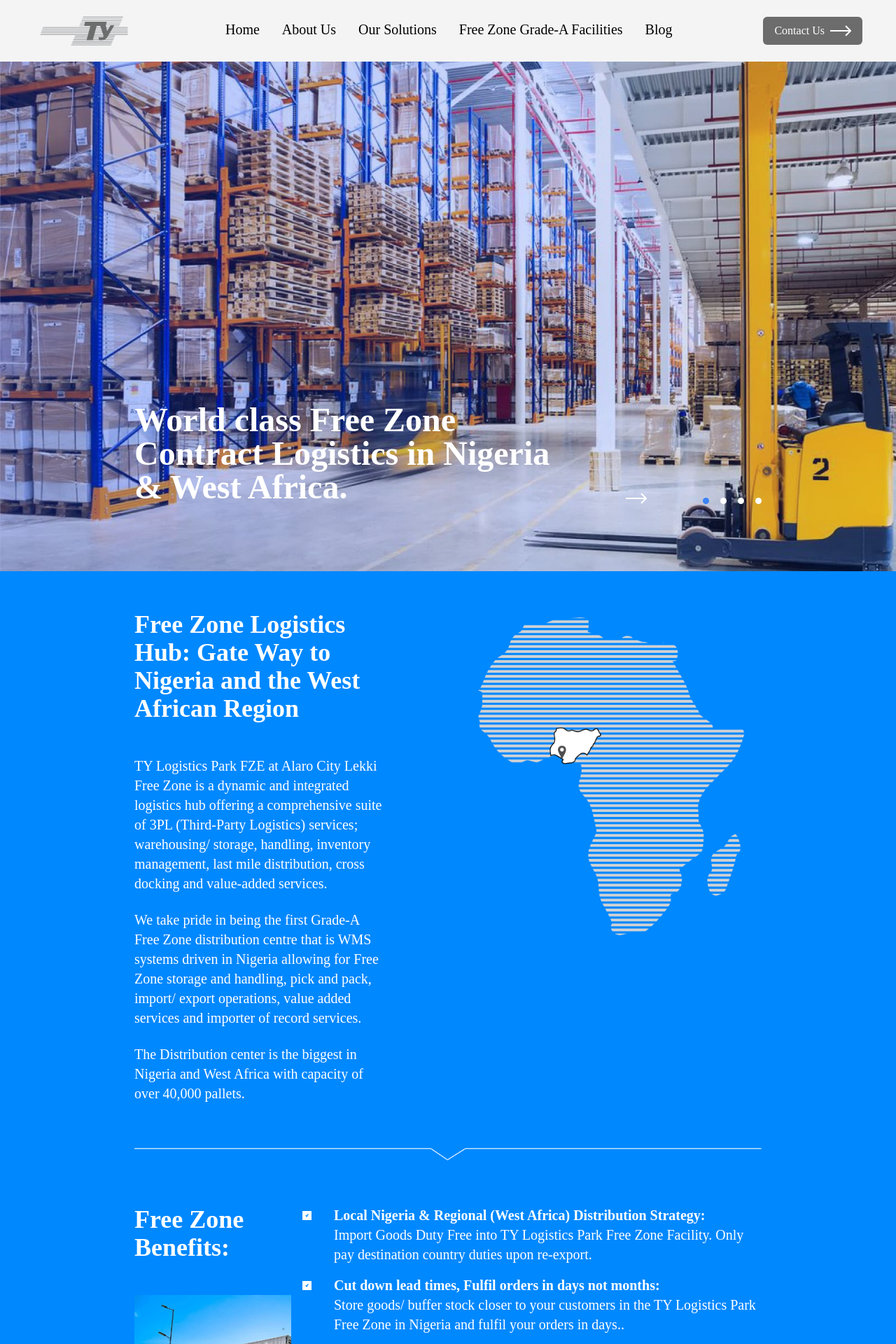
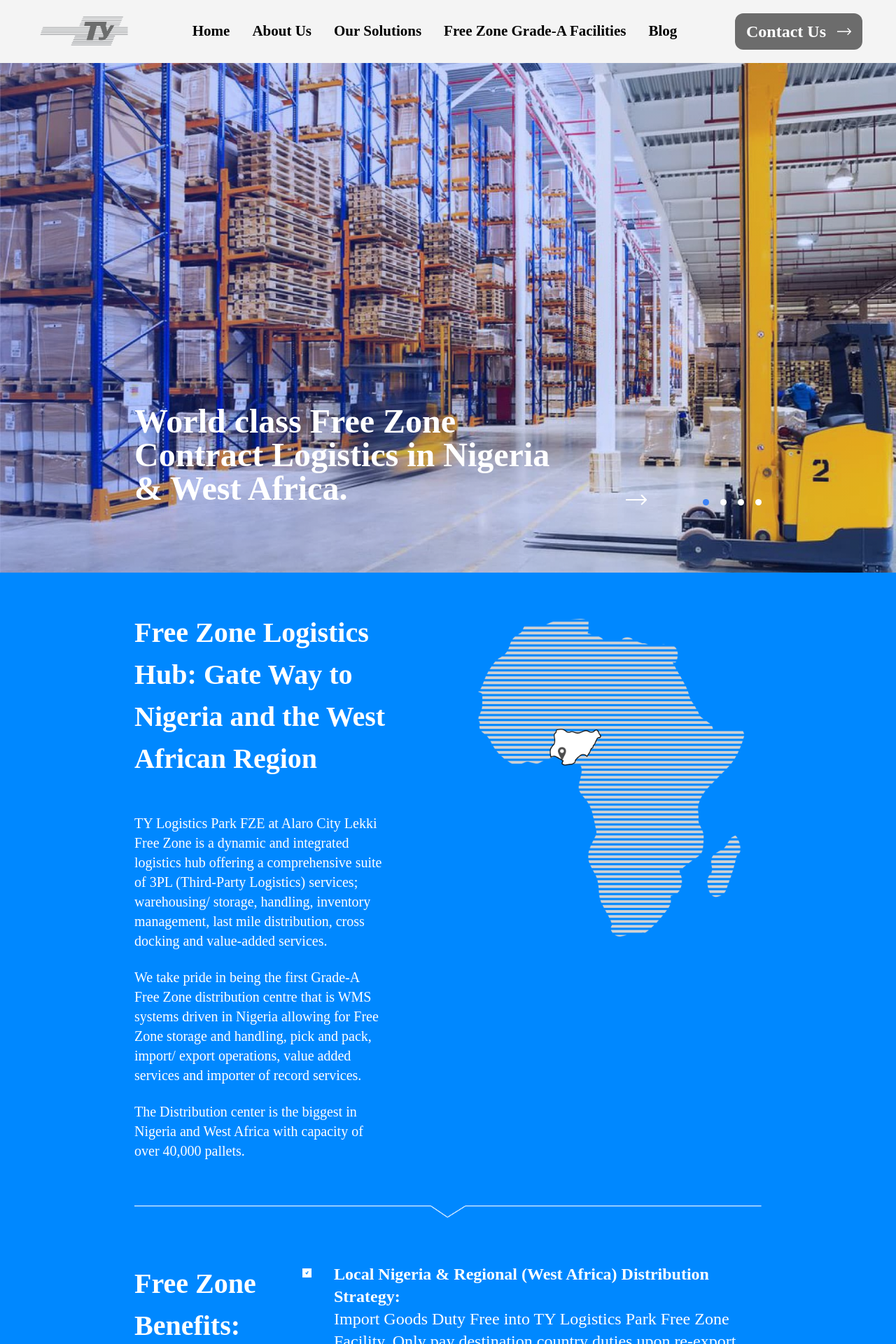
Before and after one commit to GlennOnyango/static_logistics, a PHP site: page / in a window 1280 px wide. Shown: the top 1920 px of the page at 70% size. Run offline with PHP 8.4, Linux system fonts and the light colour scheme; some libraries are stand-ins or nearby versions; some web fonts are replaced.

Commit message:
font and text update

```diff
--- a/src/index.html
+++ b/src/index.html
@@ -35,38 +35,44 @@
       <nav class="leading-12 hidden lg:flex">
         <ul class="flex justify-center gap-8">
           <li>
-            <a href="./" class="text-xl">Home</a>
+            <a href="./">Home</a>
           </li>
           <li>
-            <a href="./about-us/" class="text-xl">About Us</a>
+            <a href="./about-us/">About Us</a>
           </li>
           <li>
-            <a href="./solutions/" class="text-xl">Our Solutions</a>
+            <a href="./solutions/">Our Solutions</a>
           </li>
           <li>
-            <a href="./free-zone-grade-a-facilities/" class="text-xl"
+            <a href="./free-zone-grade-a-facilities/"
               >Free Zone Grade-A Facilities</a
             >
           </li>
 
           <li>
-            <a href="./blog/" class="text-xl">Blog</a>
+            <a href="./blog/">Blog</a>
           </li>
         </ul>
       </nav>
 
       <div class="flex items-center">
         <a
-          class="bg-gray_background text-white flex flex-row gap-2 px-4 py-2 w-fit h-fit text-dark_text_para rounded-md transition ease-in-out delay-150 hover:-translate-y-1 hover:scale-110 duration-300"
+          class="contact-btn bg-gray_background text-white flex flex-row justify-center items-center gap-4 px-4 py-2 w-fit h-fit text-dark_text_para rounded-xl transition ease-in-out delay-150 hover:-translate-y-1 hover:scale-110 duration-300"
           href="./contact-us/"
           >Contact Us
 
-          <img
-            src="assets/images/Arrow 2.png"
-            alt="Direction"
-            loading="lazy"
-            class="h-4 mt-1"
-          />
+          <svg
+            width="20"
+            height="16"
+            viewBox="0 0 30 16"
+            fill="none"
+            xmlns="http://www.w3.org/2000/svg"
+          >
+            <path
+              d="M29.7071 8.70711C30.0976 8.31659 30.0976 7.68342 29.7071 7.2929L23.3431 0.928934C22.9526 0.53841 22.3195 0.53841 21.9289 0.928934C21.5384 1.31946 21.5384 1.95262 21.9289 2.34315L27.5858 8L21.9289 13.6569C21.5384 14.0474 21.5384 14.6805 21.9289 15.0711C22.3195 15.4616 22.9526 15.4616 23.3431 15.0711L29.7071 8.70711ZM-8.74228e-08 9L29 9L29 7L8.74228e-08 7L-8.74228e-08 9Z"
+              fill="white"
+            />
+          </svg>
         </a>
       </div>
     </header>
@@ -76,22 +82,22 @@
     >
       <ul class="space-y-4">
         <li>
-          <a href="./" class="text-xl">Home</a>
+          <a href="./">Home</a>
         </li>
         <li>
-          <a href="./about-us/" class="text-xl">About Us</a>
+          <a href="./about-us/">About Us</a>
         </li>
         <li>
-          <a href="./solutions/" class="text-xl">Our Solutions</a>
+          <a href="./solutions/">Our Solutions</a>
         </li>
         <li>
-          <a href="./free-zone-grade-a-facilities/" class="text-xl"
+          <a href="./free-zone-grade-a-facilities/"
             >Free Zone Grade-A Facilities</a
           >
         </li>
 
         <li>
-          <a href="./blog/" class="text-xl">Blog</a>
+          <a href="./blog/">Blog</a>
         </li>
       </ul>
     </section>
@@ -189,12 +195,12 @@
           />
         </div>
         <div class="col-span-4 lg:col-span-2 flex flex-col">
-          <h1 class="text-4xl font-bold lg:text-start mb-12 lg:w-4/5">
+          <h1 class="text-[40px] font-bold lg:text-start mb-12 lg:w-4/5">
             Free Zone Logistics Hub: Gate Way to Nigeria and the West African
             Region
           </h1>
 
-          <p class="text-xl text-start mb-6 lg:w-4/5">
+          <p class="text-xl text-start font-light mb-6 lg:w-4/5">
             TY Logistics Park FZE at Alaro City Lekki Free Zone is a dynamic and
             integrated logistics hub offering a comprehensive suite of 3PL
             (Third-Party Logistics) services; warehousing/ storage, handling,
@@ -202,14 +208,14 @@
             value-added services.
           </p>
 
-          <p class="text-xl text-start mb-6 lg:w-4/5">
+          <p class="text-xl text-start font-light mb-6 lg:w-4/5">
             We take pride in being the first Grade-A Free Zone distribution
             centre that is WMS systems driven in Nigeria allowing for Free Zone
             storage and handling, pick and pack,  import/ export operations,
             value added services and importer of record services.
           </p>
 
-          <p class="text-xl text-start lg:w-4/5">
+          <p class="text-xl text-start font-light lg:w-4/5">
             The Distribution center is the biggest in Nigeria and West Africa
             with capacity of over 40,000 pallets.
           </p>
@@ -234,7 +240,7 @@
         </div>
 
         <div class="col-span-4 lg:col-span-1 flex flex-col">
-          <h1 class="text-4xl font-bold text-white mb-12">
+          <h1 class="text-[40px] font-bold text-white mb-12">
             Free Zone Benefits:
           </h1>
 
@@ -262,11 +268,11 @@
                   />
                 </svg>
               </div>
-              <span class="text-xl"
-                ><span class="text-xl font-bold">
+              <span class="text-2xl font-light"
+                ><span class="font-bold">
                   Local Nigeria & Regional (West Africa) Distribution
-                  Strategy:</span
-                ><br />
+                  Strategy:<br />
+                </span>
                 Import Goods Duty Free into TY Logistics Park Free Zone
                 Facility. Only pay destination country duties upon re-export.
               </span>
@@ -287,8 +293,8 @@
                   />
                 </svg>
               </div>
-              <span class="text-xl"
-                ><span class="text-xl font-bold">
+              <span class="text-2xl font-light"
+                ><span class="font-bold">
                   Cut down lead times, Fulfil orders in days not months:</span
                 ><br />
                 Store goods/ buffer stock closer to your customers in the TY
@@ -312,9 +318,8 @@
                   />
                 </svg>
               </div>
-              <span class="text-xl"
-                ><span class="text-xl font-bold"> Cashflow management:</span
-                ><br />
+              <span class="text-2xl font-light"
+                ><span class="font-bold"> Cashflow management:</span><br />
                 Import duty free, defer payment of duties and taxes until when
                 the goods are removed. Only pay destination country duties and
                 taxes applicable. Move capital in stable Forex in and out of the
@@ -337,8 +342,8 @@
                   />
                 </svg>
               </div>
-              <span class="text-xl"
-                ><span class="text-xl font-bold">
+              <span class="text-2xl font-light"
+                ><span class="font-bold">
                   Increased West African Market Access:</span
                 ><br />
                 Increased access to Nigeria and West African Markets with better
@@ -362,8 +367,8 @@
                   />
                 </svg>
               </div>
-              <span class="text-xl"
-                ><span class="text-xl font-bold"> Cash Movement:</span><br />
+              <span class="text-2xl font-light"
+                ><span class="font-bold"> Cash Movement:</span><br />
                 A free Zone primarily operates in international currencies tax
                 free regime enabling businesses to transact freely and
                 repatriate profits and capital.
@@ -385,8 +390,8 @@
                   />
                 </svg>
               </div>
-              <span class="text-xl"
-                ><span class="text-xl font-bold">
+              <span class="text-2xl font-light"
+                ><span class="font-bold">
                   International Standards Infrastructure and Operations:</span
                 ><br />
                 Access to advanced logistics infrastructure, Grade-A racked
@@ -406,23 +411,26 @@
         <div
           class="flex flex-col px-10 md:px-24 lg:px-36 xl:px-48 py-14 bg-third_tile_about col-span-2 lg:col-span-1"
         >
-          <h1 class="text-4xl text-start font-semibold mb-10">
+          <h1 class="text-[40px] text-start font-bold mb-10">
             First of its Kind in Nigeria and West Africa.
           </h1>
-          <p class="text-xl text-start mb-5">
+          <p class="text-xl text-start font-light mb-5">
             First international standards Grade A facilities in Nigeria,
             providing free zone contract logistics services right in Nigeria.
             This allows customers to use the TY Logistics Park FZE duty free
             zone as a regional distribution hub.
           </p>
-          <p class="text-xl text-start">
-            <b>Grade A Logistics Park</b>: We are the biggest Grade-A and Edge
-            Certified Distribution Centre in West Africa.<br />
-            <b>Fully Systems Driven</b>: First contract logistics company with a
-            fully systems driven inventory management and operations environment
-            with a world class WMS, IT infrastructure and team.<br />
-            <b>Free Zone Operations</b>: First free zone regional distribution
-            centre logistics provider in West Africa.
+          <p class="text-xl font-light text-start">
+            <span class="font-bold">Grade A Logistics Park</span>: We are the
+            biggest Grade-A and Edge Certified Distribution Centre in West
+            Africa.<br />
+            <br />
+            <span class="font-bold">Fully Systems Driven</span> First contract
+            logistics company with a fully systems driven inventory management
+            and operations environment with a world class WMS, IT infrastructure
+            and team.<br /><br />
+            <span class="font-bold">Free Zone Operations</span> First free zone
+            regional distribution centre logistics provider in West Africa.
           </p>
         </div>
 
@@ -435,12 +443,12 @@
         class="min-h-[80vh] bg-gray_background text-white px-10 md:px-48 py-16"
       >
         <div class="grid grid-cols-2 w-full gap-8">
-          <h1 class="text-4xl font-bold col-span-2 text-start">
+          <h1 class="text-[40px] font-bold col-span-2 text-start">
             Our Services & Solutions
           </h1>
 
           <div class="col-span-2 flex flex-col md:flex-row justify-between">
-            <p class="text-xl md:w-1/2 text-start">
+            <p class="text-xl font-normal md:w-1/2 text-start">
               TY Logistics Park FZE takes pride in offering end-to-end contract
               logistics solutions.
             </p>
@@ -449,15 +457,21 @@
             >
               <a
                 href="./solutions/"
-                class="bg-solutions_card px-4 py-2 text-black w-fit h-fit rounded-xl flex flex-row transition ease-in-out delay-150 hover:-translate-y-1 hover:scale-110 duration-300"
+                class="bg-solutions_card px-4 py-2 text-black w-fit h-fit rounded-xl flex flex-row justify-center items-center gap-4 transition ease-in-out delay-150 hover:-translate-y-1 hover:scale-110 duration-300"
               >
-                <span class="">All Solutions</span>
-                <img
-                  src="assets/images/Arrow 3.png"
-                  alt="Direction"
-                  loading="lazy"
-                  class="h-4 ml-4 mt-1"
-                />
+                <span class="text-2xl font-bold">All Solutions</span>
+                <svg
+                  width="30"
+                  height="16"
+                  viewBox="0 0 30 16"
+                  fill="none"
+                  xmlns="http://www.w3.org/2000/svg"
+                >
+                  <path
+                    d="M29.7071 8.70711C30.0976 8.31659 30.0976 7.68342 29.7071 7.2929L23.3431 0.928934C22.9526 0.53841 22.3195 0.53841 21.9289 0.928934C21.5384 1.31946 21.5384 1.95262 21.9289 2.34315L27.5858 8L21.9289 13.6569C21.5384 14.0474 21.5384 14.6805 21.9289 15.0711C22.3195 15.4616 22.9526 15.4616 23.3431 15.0711L29.7071 8.70711ZM-8.74228e-08 9L29 9L29 7L8.74228e-08 7L-8.74228e-08 9Z"
+                    fill="black"
+                  />
+                </svg>
               </a>
             </div>
           </div>
@@ -472,7 +486,7 @@
             <div
               class="solutions_div h-[inherit] w-full flex items-end px-8 py-8"
             >
-              <p class="text-xl text-start font-semibold leading-[5rem]">
+              <p class="text-xl text-start font-bold leading-[5rem]">
                 Storage & handling
               </p>
             </div>
@@ -484,7 +498,7 @@
             <div
               class="solutions_div h-[inherit] w-full flex items-end px-8 py-8"
             >
-              <p class="text-xl text-start font-semibold">
+              <p class="text-xl text-start font-bold">
                 WMS Based Inventory Management
               </p>
             </div>
@@ -496,7 +510,7 @@
             <div
               class="solutions_div h-[inherit] w-full flex items-end px-8 py-8"
             >
-              <p class="text-xl text-start font-semibold">
+              <p class="text-xl text-start font-bold">
                 Pick, Pack & Value Added Services (VAS)
               </p>
             </div>
@@ -508,7 +522,7 @@
             <div
               class="solutions_div h-[inherit] w-full flex items-end px-8 py-8"
             >
-              <p class="text-xl text-start font-semibold leading-[5rem]">
+              <p class="text-xl text-start font-bold leading-[5rem]">
                 Last Mile Distribution
               </p>
             </div>
@@ -520,7 +534,7 @@
             <div
               class="solutions_div h-[inherit] w-full flex items-end px-8 py-8"
             >
-              <p class="text-xl text-start font-semibold">
+              <p class="text-xl text-start font-bold">
                 Free Zone & Importer of Record (IOR) Services
               </p>
             </div>
@@ -533,7 +547,7 @@
               class="solutions_div h-[inherit] w-full flex items-end px-8 py-8"
             >
               <p
-                class="text-xl text-start font-semibold lg:leading-[1.7rem] xl:leading-[1.7rem] 2xl:leading-[5rem]"
+                class="text-xl text-start font-bold lg:leading-[1.7rem] xl:leading-[1.7rem] 2xl:leading-[5rem]"
               >
                 Site Management Solutions
               </p>
@@ -561,7 +575,7 @@
           </div>
 
           <div class="w-full lg:w-1/2 flex flex-col py-8 lg:py-36">
-            <h1 class="text-4xl font-bold text-start mb-10">
+            <h1 class="text-[40px] font-bold text-start mb-10">
               Why TY Logistics Park FZE
             </h1>
 
@@ -580,7 +594,9 @@
                   />
                 </svg>
 
-                <span class="text-xl">Free Zone Operations and Benefits</span>
+                <span class="text-xl font-normal"
+                  >Free Zone Operations and Benefits</span
+                >
               </li>
               <li class="flex flex-row gap-4">
                 <svg
@@ -595,7 +611,7 @@
                   />
                 </svg>
 
-                <span class="text-xl"
+                <span class="text-xl font-normal"
                   >Best in Class Operational & Execution Standards</span
                 >
               </li>
@@ -613,7 +629,7 @@
                     fill="white"
                   />
                 </svg>
-                <span class="text-xl">
+                <span class="text-xl font-normal">
                   Grade-A Green EDGE Certified Facilities</span
                 >
               </li>
@@ -633,7 +649,7 @@
                     fill="white"
                   />
                 </svg>
-                <span class="text-xl">
+                <span class="text-xl font-normal">
                   Systems Driven (WMS) Operations Management</span
                 >
               </li>
@@ -652,7 +668,7 @@
                   />
                 </svg>
 
-                <span class="text-xl">
+                <span class="text-xl font-normal">
                   Local & Regional Distribution Capabilities</span
                 >
               </li>
@@ -679,7 +695,7 @@
                   />
                 </svg>
 
-                <span class="text-xl">
+                <span class="text-xl font-normal">
                   Operational and Reporting Excellence</span
                 >
               </li>
@@ -698,7 +714,7 @@
                   />
                 </svg>
 
-                <span class="text-xl"
+                <span class="text-xl font-normal"
                   >Vastly Experienced Contract Logistics Team</span
                 >
               </li>
@@ -712,7 +728,7 @@
       <section
         class="min-h-[70vh] bg-solutions_card text-dark_text_para px-10 md:px-48 py-12 flex flex-col"
       >
-        <h1 class="text-4xl font-bold col-span-2 mb-12 text-start">
+        <h1 class="text-[40px] font-bold col-span-2 mb-12 text-start">
           Frequently Asked Questions ?
         </h1>
 
@@ -1030,24 +1046,28 @@
           class="h-14 mb-8"
           loading="lazy"
         />
-        <h5 class="text-white text-start text-lg">TY Logistics Park FZE</h5>
+        <h5 class="text-white text-start text-base font-normal">
+          TY Logistics Park FZE
+        </h5>
 
-        <h5 class="text-white text-start text-lg">Copyright 2024</h5>
+        <h5 class="text-white text-start text-base font-normal">
+          Copyright 2024
+        </h5>
       </div>
 
       <div>
         <ul class="gap-2">
           <li>
-            <a href="./" class="text-white text-lg">Home</a>
+            <a href="./" class="text-white text-base font-normal">Home</a>
           </li>
           <li>
-            <a href="./about-us/" class="text-white text-lg">About Us</a>
+            <a href="./about-us/" class="text-white text-base font-normal">About Us</a>
           </li>
           <li>
-            <a href="./solutions/" class="text-white text-lg">Our Solutions</a>
+            <a href="./solutions/" class="text-white text-base font-normal">Our Solutions</a>
           </li>
           <li>
-            <a href="./free-zone-grade-a-facilities/" class="text-white text-lg"
+            <a href="./free-zone-grade-a-facilities/" class="text-white text-base font-normal"
               >Grade-A Facilities</a
             >
           </li>
@@ -1057,13 +1077,13 @@
       <div class="flex flex-col">
         <ul class="gap-2 mb-12">
           <li>
-            <a href="./contact-us/" class="text-white text-lg">Contact Us</a>
+            <a href="./contact-us/" class="text-white text-base font-normal">Contact Us</a>
           </li>
           <li>
-            <a href="./faqs/" class="text-white text-lg">FAQs</a>
+            <a href="./faqs/" class="text-white text-base font-normal">FAQs</a>
           </li>
           <li>
-            <a href="./blog/" class="text-white text-lg">Blog</a>
+            <a href="./blog/" class="text-white text-base font-normal">Blog</a>
           </li>
         </ul>
         <div class="flex flex-row gap-4 mb-10">
@@ -1083,12 +1103,12 @@
       </div>
 
       <div class="flex flex-col">
-        <h5 class="text-white text-start text-lg font-bold">Group Company:</h5>
-        <h5 class="text-white text-start text-lg mb-6 font-bold">
+        <h5 class="text-white text-start text-base font-bold">Group Company:</h5>
+        <h5 class="text-white text-start text-base mb-6 font-bold">
           Nal Comet shipping
         </h5>
 
-        <h5 class="text-white text-start text-lg font-normal">
+        <h5 class="text-white text-start text-base font-normal">
           Cookie & Privacy Policy
         </h5>
       </div>
--- a/src/js/article.js
+++ b/src/js/article.js
@@ -334,7 +334,7 @@ document.addEventListener("DOMContentLoaded", () => {
       const node = document.createTextNode(e);
       para.appendChild(node);
 
-      para.classList.add("text-2xl", "mb-4", "w-3/4");
+      para.classList.add("text-2xl", "mb-4", "font-light", "w-3/4");
 
       document.querySelector(".blog_container").appendChild(para);
     });
--- a/src/output.css
+++ b/src/output.css
@@ -652,6 +652,10 @@ video {
   margin-top: 2rem;
 }
 
+.mt-3 {
+  margin-top: 0.75rem;
+}
+
 .flex {
   display: flex;
 }
@@ -856,6 +860,10 @@ video {
   border-radius: 0.75rem;
 }
 
+.rounded-lg {
+  border-radius: 0.5rem;
+}
+
 .border-4 {
   border-width: 4px;
 }
@@ -1051,6 +1059,15 @@ video {
   line-height: 1.75rem;
 }
 
+.text-\[40px\] {
+  font-size: 40px;
+}
+
+.text-base {
+  font-size: 1rem;
+  line-height: 1.5rem;
+}
+
 .font-bold {
   font-weight: 700;
 }
@@ -1061,6 +1078,18 @@ video {
 
 .font-semibold {
   font-weight: 600;
+}
+
+.font-light {
+  font-weight: 300;
+}
+
+.font-medium {
+  font-weight: 500;
+}
+
+.font-\[350\] {
+  font-weight: 350;
 }
 
 .leading-10 {
@@ -1093,6 +1122,10 @@ video {
 .text-white {
   --tw-text-opacity: 1;
   color: rgb(255 255 255 / var(--tw-text-opacity));
+}
+
+.text-\[350\] {
+  color: 350;
 }
 
 .underline {
@@ -1127,6 +1160,23 @@ video {
 
 body {
   font-family: Bahnschrift;
+}
+
+/*Navbar items text style*/
+
+nav ul li a {
+  font-weight: 700;
+  font-size: 21px;
+}
+
+.mobile-nav ul li a {
+  font-weight: 700;
+  font-size: 21px;
+}
+
+.contact-btn {
+  font-weight: 700;
+  font-size: 24px;
 }
 
 .advert {
```
Also changed, not shown: src/about-us/index.html (+46 -43 lines), src/blog/index.html (+9 -9 lines), src/contact-us/index.html (+37 -55 lines), src/free-zone-grade-a-facilities/index.html (+69 -116 lines), src/input.css (+16 -0 lines), src/solutions/index.html (+9 -9 lines), src/assets/vectors/Arrow 3.svg (added).
